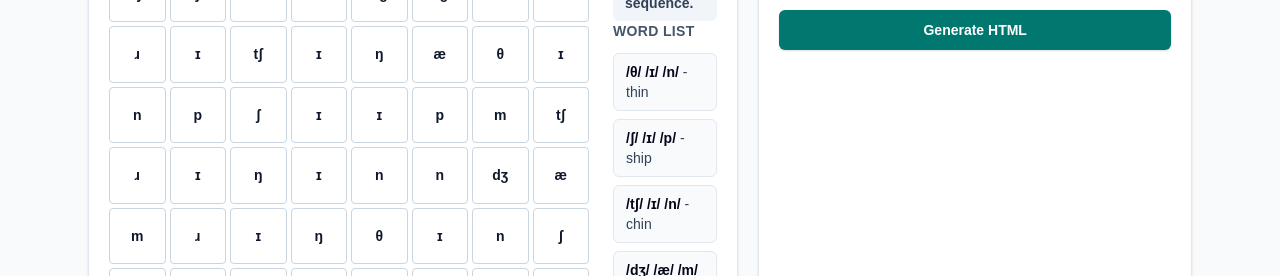
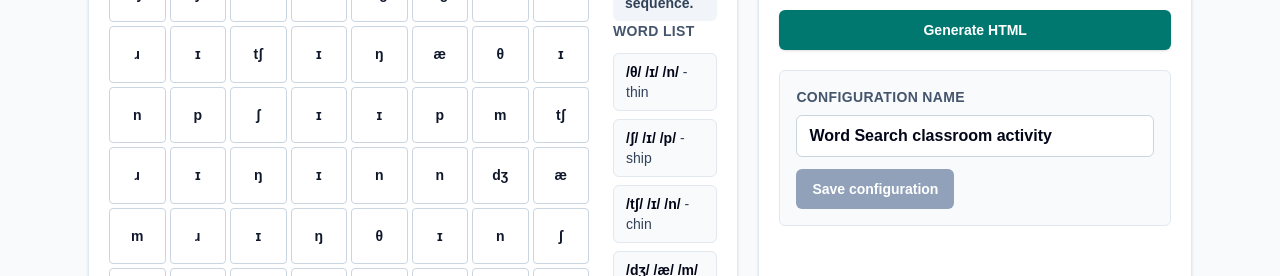
Before and after one commit to BenColston/cse3cwa-project, a Next.js app in the folder frontend/: page /word-search in a window 1280 px wide. Shown: the part 666-942 px from the top of the page. Built offline with nearby package versions, Linux system fonts and the light colour scheme; no server answers.

Commit message:
Frontend Controls
Added frontend controls to save Wordle and Word Search activity configurations to the backend database.

```diff
--- a/frontend/components/WordSearchBuilder.tsx
+++ b/frontend/components/WordSearchBuilder.tsx
@@ -1,10 +1,15 @@
 "use client";
 
-import { useEffect, useMemo, useState } from "react";
+import { useEffect, useState } from "react";
 import { DownloadButton } from "@/components/DownloadButton";
 import { WordSearchPreview } from "@/components/WordSearchPreview";
 import { wordSearchWords } from "@/lib/activityData";
-import { ApiWordList, fetchWordLists, getApiBaseUrl } from "@/lib/apiClient";
+import {
+  ApiWordList,
+  createActivityConfig,
+  fetchWordLists,
+  getApiBaseUrl,
+} from "@/lib/apiClient";
 import { generateWordSearchHtml } from "@/lib/htmlGenerators";
 import { wordListToCorpusWords } from "@/lib/savedWordLists";
 
@@ -14,6 +19,11 @@ export function WordSearchBuilder() {
   const [savedListMessage, setSavedListMessage] = useState(
     "Loading saved word lists...",
   );
+  const [rows, setRows] = useState(8);
+  const [cols, setCols] = useState(8);
+  const [configName, setConfigName] = useState("Word Search classroom activity");
+  const [configMessage, setConfigMessage] = useState("");
+  const [isSavingConfig, setIsSavingConfig] = useState(false);
 
   useEffect(() => {
     let active = true;
@@ -51,14 +61,49 @@ export function WordSearchBuilder() {
   }, []);
 
   const selectedSavedList = savedLists.find((list) => list.id === selectedListId);
-  const activeWords = useMemo(
-    () =>
-      selectedSavedList && selectedSavedList.words.length > 0
-        ? wordListToCorpusWords(selectedSavedList)
-        : wordSearchWords,
-    [selectedSavedList],
-  );
+  const activeWords =
+    selectedSavedList && selectedSavedList.words.length > 0
+      ? wordListToCorpusWords(selectedSavedList)
+      : wordSearchWords;
   const sourceName = selectedSavedList?.name ?? "Local HCE corpus";
+
+  async function saveConfiguration() {
+    if (!selectedSavedList) {
+      setConfigMessage("Choose a saved backend word list before saving a configuration.");
+      return;
+    }
+
+    if (!configName.trim()) {
+      setConfigMessage("Configuration name is required.");
+      return;
+    }
+
+    setIsSavingConfig(true);
+
+    try {
+      await createActivityConfig({
+        name: configName.trim(),
+        type: "WORD_SEARCH",
+        difficulty: "CUSTOM",
+        wordListId: selectedSavedList.id,
+        settings: {
+          rows,
+          cols,
+          wordCount: activeWords.length,
+          sourceName,
+        },
+      });
+      setConfigMessage("Word Search configuration saved.");
+    } catch (error) {
+      setConfigMessage(
+        error instanceof Error
+          ? error.message
+          : "Could not save the Word Search configuration.",
+      );
+    } finally {
+      setIsSavingConfig(false);
+    }
+  }
 
   return (
     <section className="mx-auto grid max-w-6xl gap-5 px-4 py-8 sm:px-6 lg:grid-cols-[1.2fr_0.8fr]">
@@ -66,6 +111,10 @@ export function WordSearchBuilder() {
         key={selectedListId}
         words={activeWords}
         sourceName={sourceName}
+        rows={rows}
+        cols={cols}
+        onRowsChange={setRows}
+        onColsChange={setCols}
       />
       <aside className="rounded-lg border border-slate-200 bg-white p-5 shadow-sm">
         <h2 className="text-2xl font-bold text-slate-950">Output settings</h2>
@@ -96,6 +145,29 @@ export function WordSearchBuilder() {
             filename={`phoneme-word-search-${sourceName.toLowerCase().replaceAll(/\W+/g, "-")}.html`}
             html={generateWordSearchHtml(activeWords)}
           />
+          <div className="rounded-md border border-slate-200 bg-slate-50 p-4">
+            <label className="grid gap-2 text-sm font-bold uppercase tracking-wide text-slate-600">
+              Configuration name
+              <input
+                value={configName}
+                onChange={(event) => setConfigName(event.target.value)}
+                className="rounded-md border border-slate-300 bg-white px-3 py-2 text-base font-semibold normal-case tracking-normal text-slate-950 focus:outline-none focus:ring-4 focus:ring-amber-300"
+              />
+            </label>
+            <button
+              type="button"
+              onClick={saveConfiguration}
+              disabled={isSavingConfig || !selectedSavedList}
+              className="mt-3 rounded-md bg-teal-700 px-4 py-2.5 text-sm font-bold text-white hover:bg-teal-800 disabled:cursor-not-allowed disabled:bg-slate-400"
+            >
+              {isSavingConfig ? "Saving..." : "Save configuration"}
+            </button>
+            {configMessage ? (
+              <p className="mt-3 text-sm font-semibold text-slate-700">
+                {configMessage}
+              </p>
+            ) : null}
+          </div>
         </div>
       </aside>
     </section>
--- a/frontend/components/WordSearchPreview.tsx
+++ b/frontend/components/WordSearchPreview.tsx
@@ -48,13 +48,19 @@ function pathValue(grid: string[][], path: Coord[]) {
 export function WordSearchPreview({
   words = wordSearchWords,
   sourceName = "Local HCE corpus",
+  rows,
+  cols,
+  onRowsChange,
+  onColsChange,
 }: {
   words?: CorpusWord[];
   sourceName?: string;
+  rows: number;
+  cols: number;
+  onRowsChange: (rows: number) => void;
+  onColsChange: (cols: number) => void;
 }) {
   const activeWords = words.length > 0 ? words : wordSearchWords;
-  const [rows, setRows] = useState(8);
-  const [cols, setCols] = useState(8);
   const [version, setVersion] = useState(0);
   const [showAnswers, setShowAnswers] = useState(false);
   const [selectionStart, setSelectionStart] = useState<Coord | null>(null);
@@ -83,14 +89,14 @@ export function WordSearchPreview({
   );
 
   function updateRows(value: string) {
-    setRows(Math.max(6, Math.min(12, Number(value) || 8)));
+    onRowsChange(Math.max(6, Math.min(12, Number(value) || 8)));
     setFoundSelections([]);
     setSelectedPath([]);
     selectedPathRef.current = [];
   }
 
   function updateCols(value: string) {
-    setCols(Math.max(6, Math.min(12, Number(value) || 8)));
+    onColsChange(Math.max(6, Math.min(12, Number(value) || 8)));
     setFoundSelections([]);
     setSelectedPath([]);
     selectedPathRef.current = [];
--- a/frontend/components/WordleBuilder.tsx
+++ b/frontend/components/WordleBuilder.tsx
@@ -8,7 +8,13 @@ import {
   wordleActivity,
   type CorpusWord,
 } from "@/lib/activityData";
-import { ApiWordList, fetchWordLists, getApiBaseUrl } from "@/lib/apiClient";
+import {
+  ApiActivityConfig,
+  ApiWordList,
+  createActivityConfig,
+  fetchWordLists,
+  getApiBaseUrl,
+} from "@/lib/apiClient";
 import { generateWordleHtml } from "@/lib/htmlGenerators";
 import { wordListToCorpusWords } from "@/lib/savedWordLists";
 
@@ -22,6 +28,20 @@ function filenameForWord(word: CorpusWord) {
   return `phoneme-wordle-${word.english}-${word.phonemes.length}-phonemes.html`;
 }
 
+function difficultyForApi(
+  difficulty: CorpusWord["difficulty"],
+): ApiActivityConfig["difficulty"] {
+  if (difficulty === "3 phonemes") {
+    return "EASY";
+  }
+
+  if (difficulty === "4 phonemes") {
+    return "MEDIUM";
+  }
+
+  return "HARD";
+}
+
 export function WordleBuilder() {
   const [savedLists, setSavedLists] = useState<ApiWordList[]>([]);
   const [selectedListId, setSelectedListId] = useState("local");
@@ -31,6 +51,9 @@ export function WordleBuilder() {
   const [difficulty, setDifficulty] =
     useState<CorpusWord["difficulty"]>("3 phonemes");
   const [targetEnglish, setTargetEnglish] = useState(wordleActivity.target.english);
+  const [configName, setConfigName] = useState("Wordle classroom activity");
+  const [configMessage, setConfigMessage] = useState("");
+  const [isSavingConfig, setIsSavingConfig] = useState(false);
 
   const selectedSavedList = savedLists.find((list) => list.id === selectedListId);
   const activeWords =
@@ -104,6 +127,44 @@ export function WordleBuilder() {
     setSelectedListId(nextListId);
     setDifficulty(firstWord.difficulty);
     setTargetEnglish(firstWord.english);
+  }
+
+  async function saveConfiguration() {
+    if (!selectedSavedList) {
+      setConfigMessage("Choose a saved backend word list before saving a configuration.");
+      return;
+    }
+
+    if (!configName.trim()) {
+      setConfigMessage("Configuration name is required.");
+      return;
+    }
+
+    setIsSavingConfig(true);
+
+    try {
+      await createActivityConfig({
+        name: configName.trim(),
+        type: "WORDLE",
+        difficulty: difficultyForApi(selectedDifficulty),
+        wordListId: selectedSavedList.id,
+        settings: {
+          targetEnglish: target.english,
+          targetPhonemes: target.phonemes,
+          maxGuesses: wordleActivity.maxGuesses,
+          sourceName: activeSourceName,
+        },
+      });
+      setConfigMessage("Wordle configuration saved.");
+    } catch (error) {
+      setConfigMessage(
+        error instanceof Error
+          ? error.message
+          : "Could not save the Wordle configuration.",
+      );
+    } finally {
+      setIsSavingConfig(false);
+    }
   }
 
   return (
@@ -199,6 +260,30 @@ export function WordleBuilder() {
               html={generateWordleHtml({ ...wordleActivity, target })}
             />
           </div>
+
+          <div className="rounded-md border border-slate-200 bg-slate-50 p-4">
+            <label className="grid gap-2 text-sm font-bold uppercase tracking-wide text-slate-600">
+              Configuration name
+              <input
+                value={configName}
+                onChange={(event) => setConfigName(event.target.value)}
+                className="rounded-md border border-slate-300 bg-white px-3 py-2 text-base font-semibold normal-case tracking-normal text-slate-950 focus:outline-none focus:ring-4 focus:ring-amber-300"
+              />
+            </label>
+            <button
+              type="button"
+              onClick={saveConfiguration}
+              disabled={isSavingConfig || !selectedSavedList}
+              className="mt-3 rounded-md bg-teal-700 px-4 py-2.5 text-sm font-bold text-white hover:bg-teal-800 disabled:cursor-not-allowed disabled:bg-slate-400"
+            >
+              {isSavingConfig ? "Saving..." : "Save configuration"}
+            </button>
+            {configMessage ? (
+              <p className="mt-3 text-sm font-semibold text-slate-700">
+                {configMessage}
+              </p>
+            ) : null}
+          </div>
         </div>
       </aside>
     </section>
--- a/frontend/lib/apiClient.ts
+++ b/frontend/lib/apiClient.ts
@@ -40,6 +40,10 @@ type ActivitiesResponse = {
   activities: ApiActivityConfig[];
 };
 
+type ActivityConfigResponse = {
+  activity: ApiActivityConfig;
+};
+
 export type WordListPayload = {
   name: string;
   description?: string | null;
@@ -50,6 +54,14 @@ export type WordListPayload = {
     hint?: string | null;
     notes?: string | null;
   }[];
+};
+
+export type ActivityConfigPayload = {
+  name: string;
+  type: ApiActivityConfig["type"];
+  difficulty: ApiActivityConfig["difficulty"];
+  wordListId: string;
+  settings: Record<string, unknown>;
 };
 
 const API_BASE_URL =
@@ -120,3 +132,12 @@ export async function deleteWordList(id: string) {
 export async function deleteActivityConfig(id: string) {
   await sendJson<void>(`/activities/${encodeURIComponent(id)}`, "DELETE");
 }
+
+export async function createActivityConfig(payload: ActivityConfigPayload) {
+  const data = await sendJson<ActivityConfigResponse>(
+    "/activities",
+    "POST",
+    payload,
+  );
+  return data.activity;
+}
```
